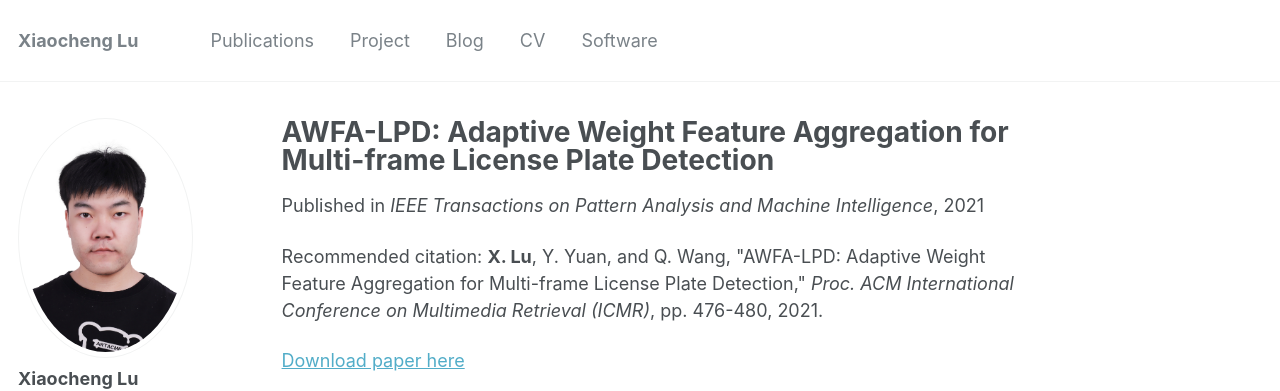
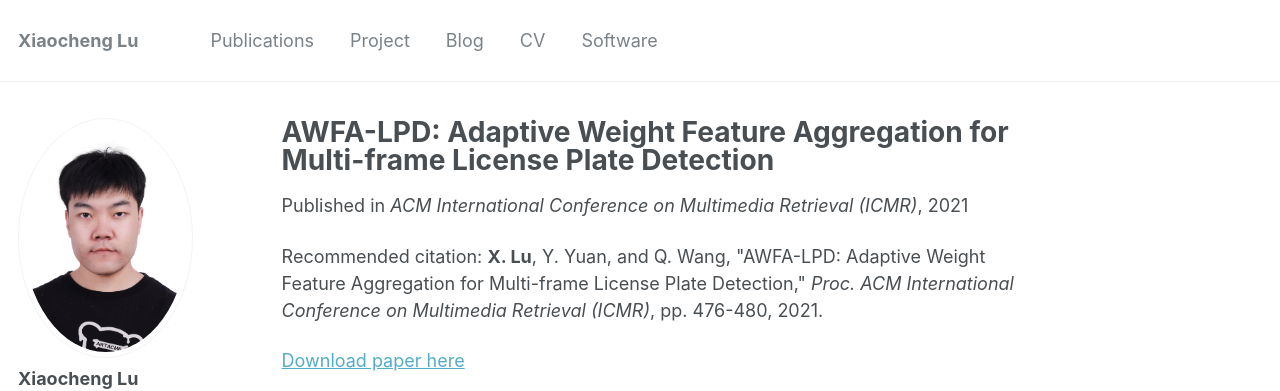
Before and after one commit to Forest-art/forest-art.github.io, a Jekyll site: the page built from _publications/2021-05-10-paper-ICMR.md, in a window 1280 px wide and 900 px high. Shown: the top 391 px of the window. Built offline with Jekyll 4.4.1, drawn with Linux system fonts in a browser that asks for light colours.

Commit message:
edit pub

```diff
--- a/_publications/2021-05-10-paper-ICMR.md
+++ b/_publications/2021-05-10-paper-ICMR.md
@@ -4,7 +4,7 @@ collection: publications
 permalink: /publication/2021-05-10-paper-ICMR
 excerpt: 'This paper is about license plate detection in video based scenes'
 date: 2021-05-10
-venue: 'IEEE Transactions on Pattern Analysis and Machine Intelligence'
+venue: 'ACM International Conference on Multimedia Retrieval (ICMR)'
 # paperurl: 'https://crabwq.github.io/pdf/2022%20LSV-LP_final.pdf'
 citation: '<b>X. Lu</b>, Y. Yuan, and Q. Wang, "AWFA-LPD: Adaptive Weight Feature Aggregation for Multi-frame License Plate Detection," <i>Proc. ACM International Conference on Multimedia Retrieval (ICMR)</i>, pp. 476-480, 2021.'
 ---
```
Also changed, not shown: _software/OLPDR.md (+2 -2 lines).
